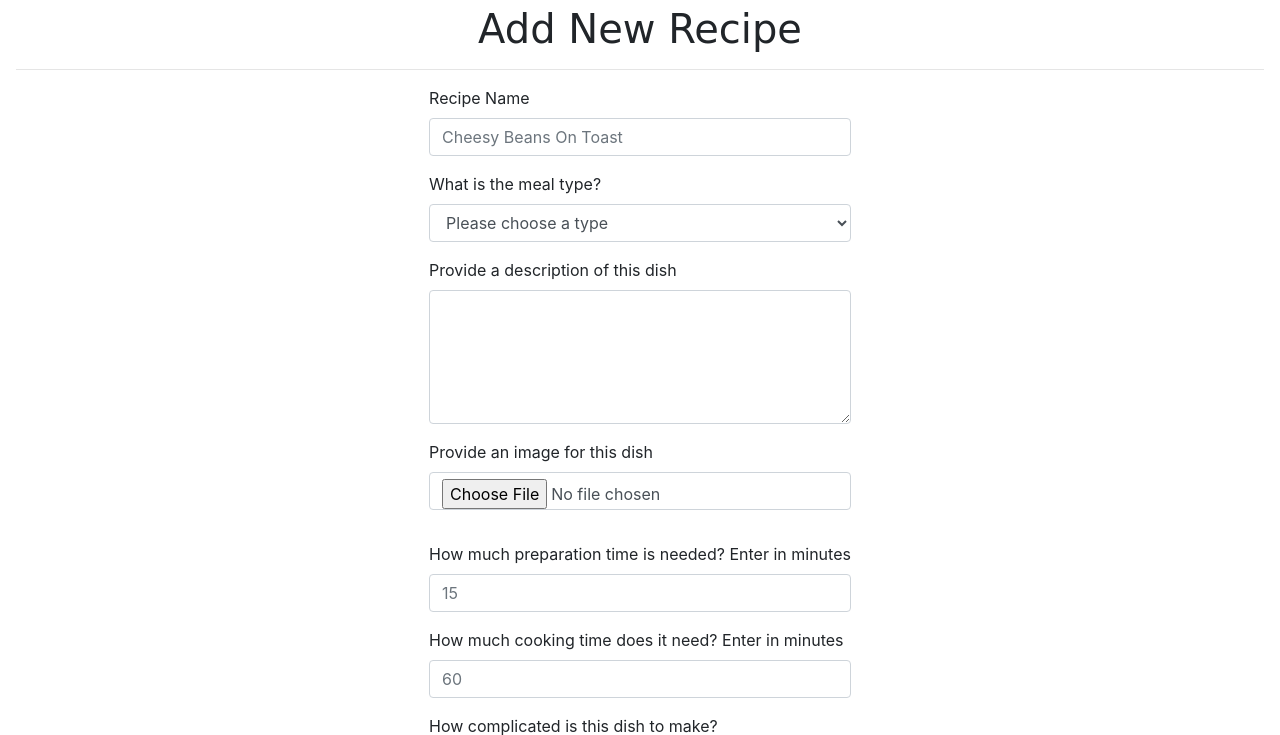
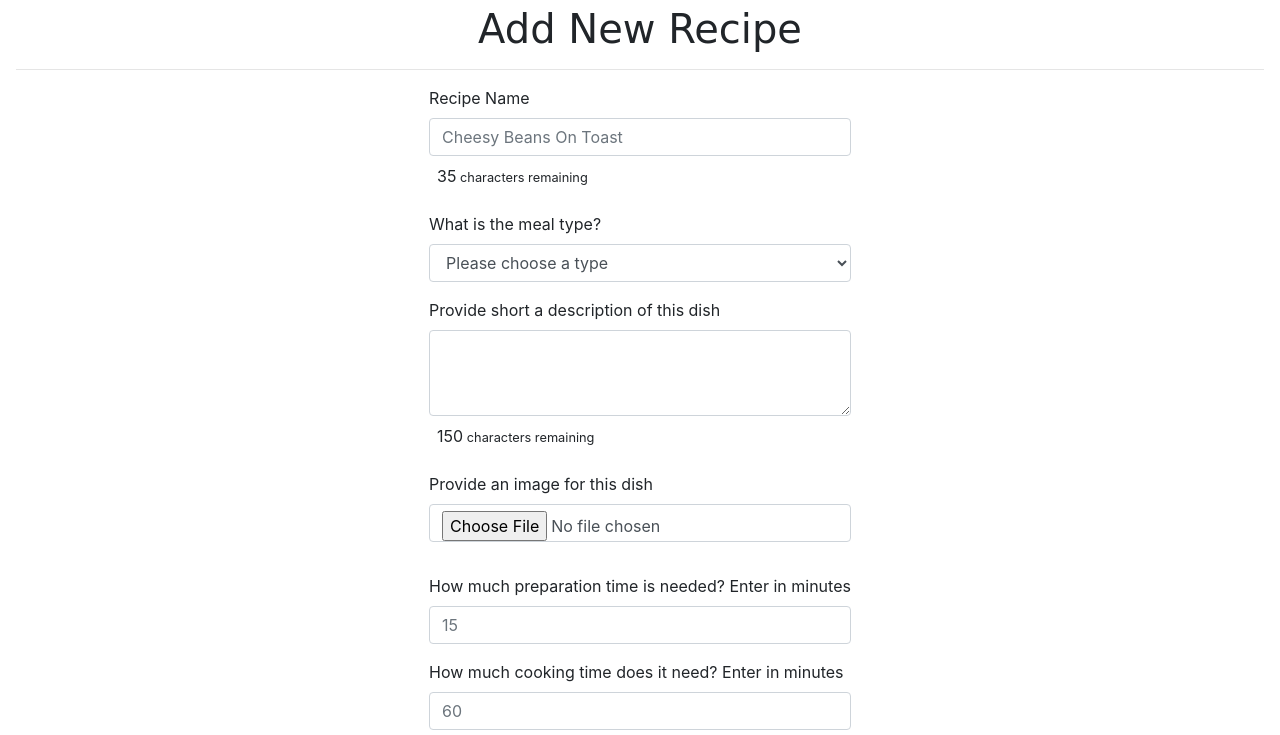
Before and after one commit to Andy-Osborne/Recipe-Workshop, a Flask app: page /create_recipe in a window 1280 px wide. Shown: the part 91-826 px from the top of the page. Run offline with Flask 2, Linux system fonts and the light colour scheme; some libraries are stand-ins or nearby versions; some web fonts are replaced.

Commit message:
Implement max character to recipe name and description. Add element to display remaning char to user

```diff
--- a/templates/create_recipe.html
+++ b/templates/create_recipe.html
@@ -17,7 +17,11 @@
                     <div class="form-group">
                         <label for="recipe_name">Recipe Name</label>
                         <input class="form-control" type="text" name="recipe_name" id="recipe_name"
-                            placeholder="Cheesy Beans On Toast" required>
+                            placeholder="Cheesy Beans On Toast" maxlength="35" required>
+                        <div class="text-remaining text-left p-2">
+                            <small class="recipe-name-count"><span class="recipe-count">35</span> characters
+                                remaining</small>
+                        </div>
                     </div>
                     <div class="form-group">
                         <label for="dish_type">What is the meal type?</label>
@@ -32,9 +36,13 @@
                         </select>
                     </div>
                     <div class="form-group">
-                        <label for="description">Provide a description of this dish</label>
-                        <textarea class="form-control" name="description" id="description" cols="30" rows="5"
-                            required></textarea>
+                        <label for="description">Provide short a description of this dish</label>
+                        <textarea class="form-control" name="description" id="description" cols="30" rows="3"
+                            minlength="15" maxlength="150" required></textarea>
+                        <div class="text-remaining text-left p-2">
+                            <small class="recipe-description-count"><span class="description-count">150</span>
+                                characters remaining</small>
+                        </div>
                     </div>
                     <div class="form-group">
                         <label for="description">Provide an image for this dish</label>
```
Also changed, not shown: templates/manage_recipe.html (+27 -11 lines).
